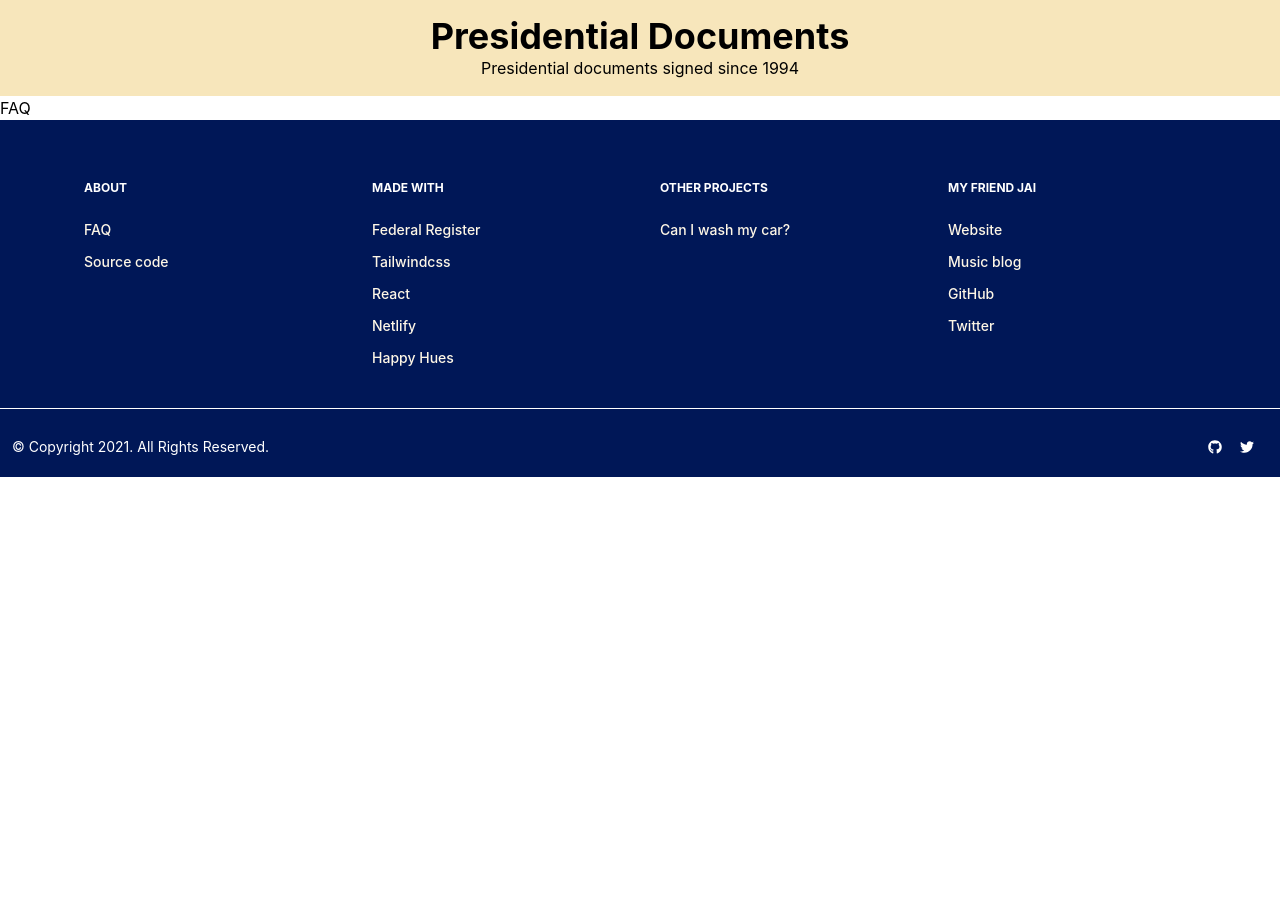
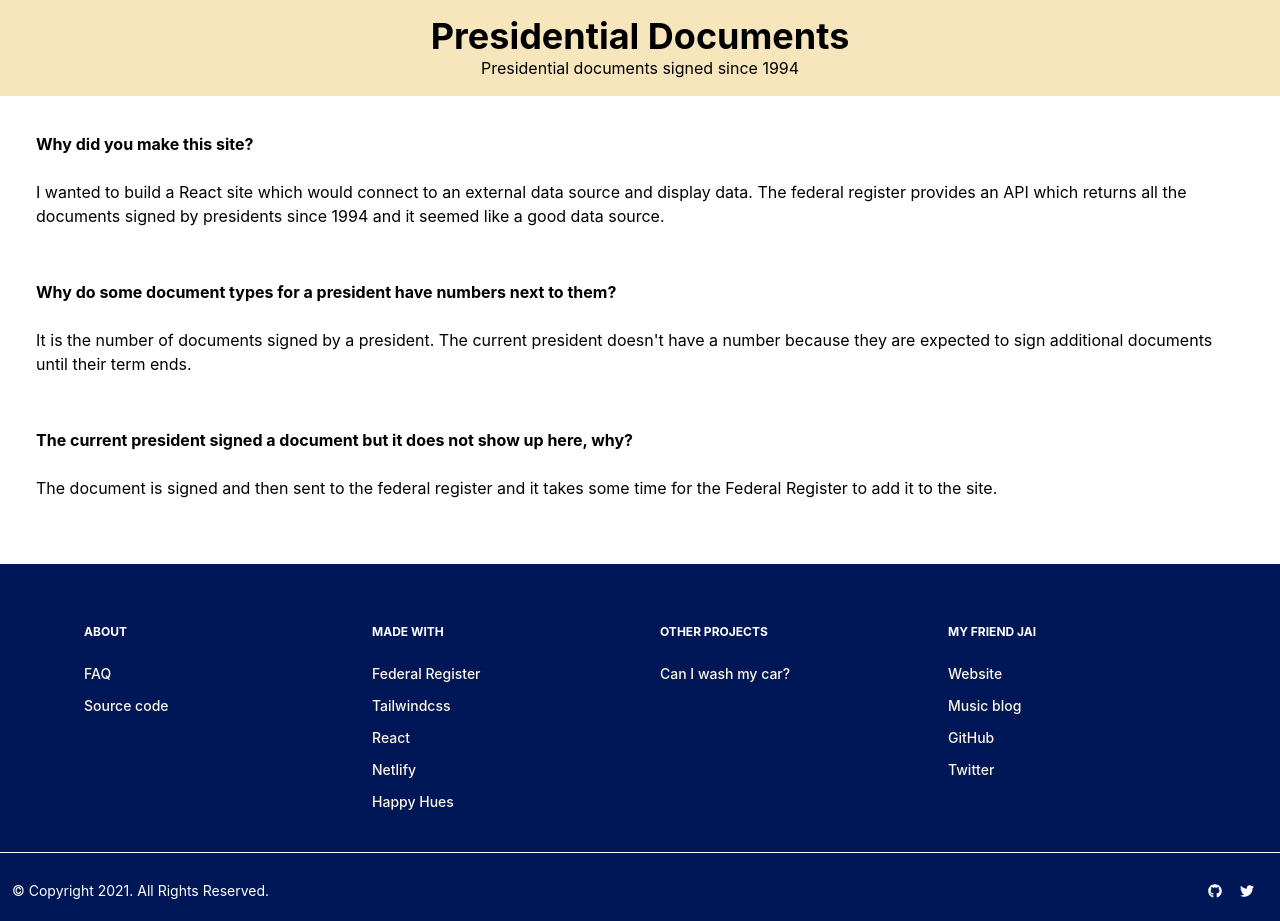
Before and after one commit to iJKTen/federal-register, a React (Create React App) app: page /faq in a window 1280 px wide. Before the commit the page ends 800 px from the top, so only its background shows below. Built offline with nearby package versions, Linux system fonts and the light colour scheme.

Commit message:
added FAQ

```diff
--- a/src/Data/Presidents.js
+++ b/src/Data/Presidents.js
@@ -84,7 +84,7 @@ const Presidents = [
     {
         url: 'donald-trump',
         displayName: 'Orange Baby',
-        imgUrl: '//www.solidbackgrounds.com/images/1280x1024/1280x1024-burnt-orange-solid-color-background.jpg',
+        imgUrl: '//cdn.cnn.com/cnnnext/dam/assets/190702170740-trump-baby-balloon-washington-permit-july-fourth-lead-vpx-00000529.jpg',
         term: {
             begin: 2017,
             end: 2021
--- a/src/FAQ/faq.js
+++ b/src/FAQ/faq.js
@@ -1,6 +1,41 @@
 const FAQ = () => {
     return (
-        <div>FAQ</div>
+        <section>
+            <div class="bg-white mx-auto p-6">
+                <div class="mb-4">
+                    <div class="flex items-center justify-between bg-gray-200 pl-3 pr-2 py-3 w-full rounded text-gray-600 font-bold cursor-pointer hover:bg-gray-300">
+                        Why did you make this site?
+                    </div>
+                    <div class="p-3">
+                        <p class="text-gray-600 mb-3">
+                            I wanted to build a React site which would connect to an external data source and display data. The federal register
+                            provides an API which returns all the documents signed by presidents since 1994 and it seemed like a good data source.
+                        </p>
+                    </div>
+                </div>
+                <div class="mb-4">
+                    <div class="flex items-center justify-between bg-gray-200 pl-3 pr-2 py-3 w-full rounded text-gray-600 font-bold cursor-pointer hover:bg-gray-300">
+                        Why do some document types for a president have numbers next to them?
+                    </div>
+                    <div class="p-3">
+                        <p class="text-gray-600 mb-3">
+                            It is the number of documents signed by a president. The current president doesn't have a
+                            number because they are expected to sign additional documents until their term ends.
+                        </p>
+                    </div>
+                </div>
+                <div class="mb-4">
+                    <div class="flex items-center justify-between bg-gray-200 pl-3 pr-2 py-3 w-full rounded text-gray-600 font-bold cursor-pointer hover:bg-gray-300">
+                        The current president signed a document but it does not show up here, why?
+                    </div>
+                    <div class="p-3">
+                        <p class="text-gray-600 mb-3">
+                            The document is signed and then sent to the federal register and it takes some time for the Federal Register to add it to the site.
+                        </p>
+                    </div>
+                </div>
+            </div>
+        </section>
     )
 }
 
```
